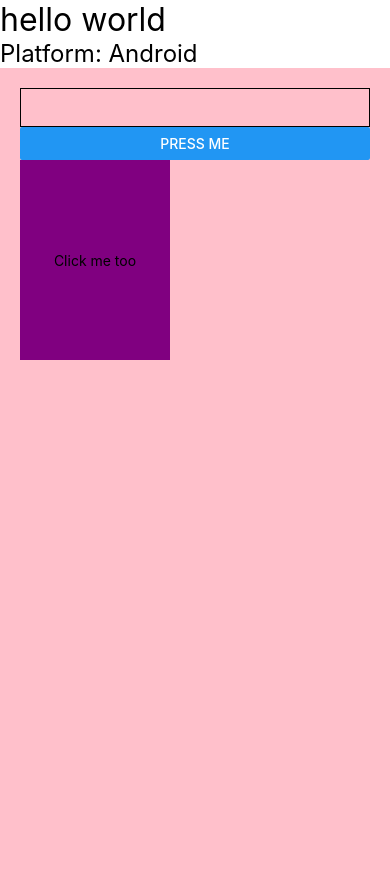
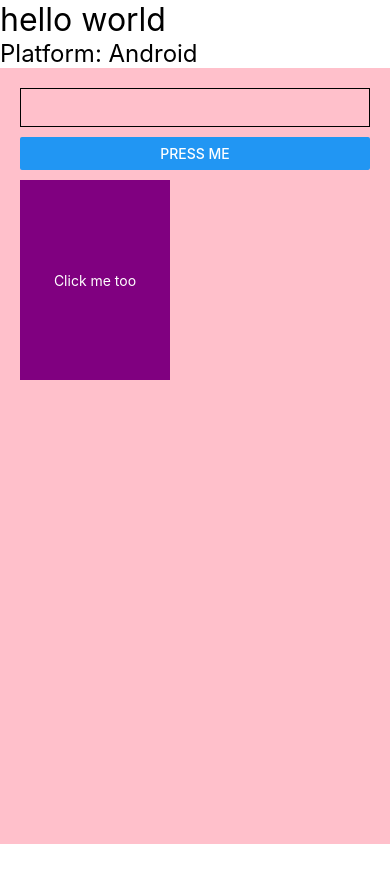
Before and after one commit to rypptc/events-project, a React Native app in the folder events-app/: screen / in a window 390 px wide. Shown: the top 882 px of the page. After the commit the page ends 844 px from the top, so only its background shows below. Built offline with nearby package versions, Linux system fonts and the light colour scheme.

Commit message:
update App.js add const styles

```diff
--- a/events-app/App.js
+++ b/events-app/App.js
@@ -1,28 +1,64 @@
 import { StatusBar } from 'expo-status-bar';
-import {useState } from 'react';
+import { useState } from 'react';
 import { SafeAreaView, StyleSheet, Text, View, Platform, ScrollView, TextInput, Button, TouchableOpacity } from 'react-native';
 
 export default function App() {
-	const [text, setText] = useState("")
+  const [text, setText] = useState("");
+
   return (
-    <SafeAreaView>
-      <Text style={{fontSize:32}}>hello world</Text>
-      <Text style={{fontSize:24}}>Platform: {Platform.OS === 'ios' ? 'iOS' : 'Android'}</Text>
+    <SafeAreaView style={styles.safeArea}>
+      <Text style={styles.headerText}>hello world</Text>
+      <Text style={styles.platformText}>
+        Platform: {Platform.OS === 'ios' ? 'iOS' : 'Android'}
+      </Text>
       <ScrollView>
-        <View style={{backgroundColor: 'pink', height: 1600, padding: 20}}>
+        <View style={styles.scrollViewContent}>
           <TextInput
-	          defaultValue={text}
-	          onChangeText={txt=>setText(txt)}
-            style={{borderWidth: 1, padding: 10}}
+            defaultValue={text}
+            onChangeText={txt => setText(txt)}
+            style={styles.textInput}
           />
-          <Button title="press me" onPress={()=> console.log("Hello World!!")} />
-          <TouchableOpacity style={{ padding: 10, backgroundColor: "purple", width: 150, height: 200, justifyContent: "center", alignItems: "center" }} onPress={()=> console.log("Hello World 2")}>
-            <Text>Click me too</Text>
+          <Button title="press me" onPress={() => console.log("Hello World!!")} />
+          <TouchableOpacity style={styles.touchableOpacity} onPress={() => console.log("Hello World 2")}>
+            <Text style={styles.touchableText}>Click me too</Text>
           </TouchableOpacity>
-
         </View>
       </ScrollView>
       <StatusBar style="dark" />
     </SafeAreaView>
   );
 }
+
+const styles = StyleSheet.create({
+  safeArea: {
+    flex: 1,
+  },
+  headerText: {
+    fontSize: 32,
+  },
+  platformText: {
+    fontSize: 24,
+  },
+  scrollViewContent: {
+    backgroundColor: 'pink',
+    height: 1600,
+    padding: 20,
+  },
+  textInput: {
+    borderWidth: 1,
+    padding: 10,
+    marginBottom: 10, // Added margin for spacing
+  },
+  touchableOpacity: {
+    padding: 10,
+    backgroundColor: 'purple',
+    width: 150,
+    height: 200,
+    justifyContent: 'center',
+    alignItems: 'center',
+    marginTop: 10, // Added margin for spacing
+  },
+  touchableText: {
+    color: 'white', // Set text color for better contrast
+  },
+});
```
